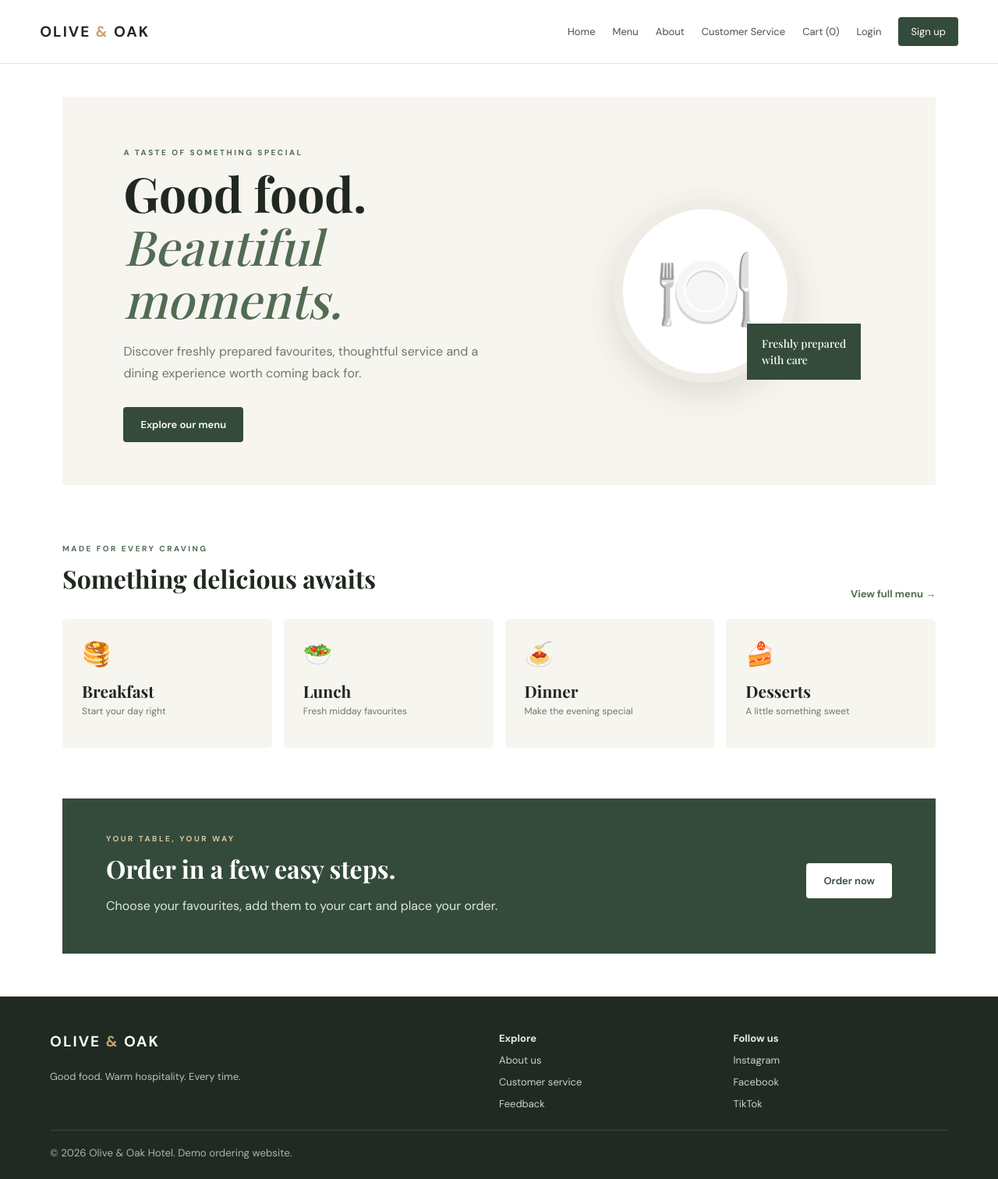
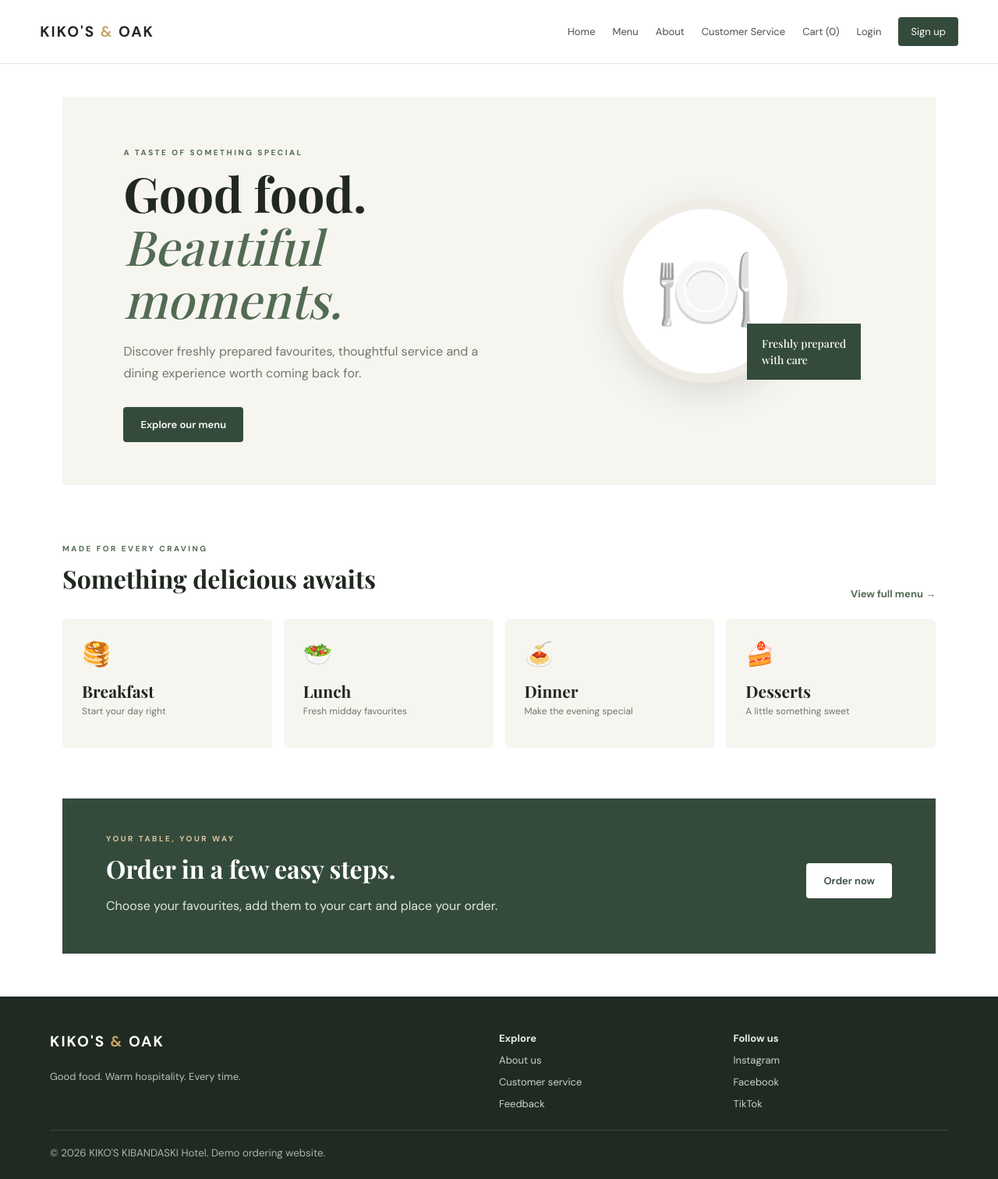
Before and after one commit to kiko146/hotel-ordering-system, a Flask app: page / in a window 1280 px wide. Shown: the whole page at 78% size. Run offline with Flask 3, Linux system fonts and the light colour scheme.

Commit message:
Update branding to KIKO'S KIBANDASKI

```diff
--- a/templates/about.html
+++ b/templates/about.html
@@ -1 +1 @@
-{% extends 'base.html' %}{% block title %}About us{% endblock %}{% block content %}<section class="page-intro"><p class="eyebrow">OUR STORY</p><h1>Hospitality, served with heart.</h1><p>At Olive & Oak, we believe memorable experiences begin with good food and thoughtful service.</p></section><div class="content-panel"><h2>Welcome to Olive & Oak</h2><p>We bring together fresh ingredients, carefully prepared meals and warm hospitality. Whether you're starting your morning, taking a lunch break or enjoying dinner, we're happy to serve you.</p><a class="button" href="{{ url_for('menu.menu_page') }}">Explore our menu</a></div>{% endblock %}
+{% extends 'base.html' %}{% block title %}About us{% endblock %}{% block content %}<section class="page-intro"><p class="eyebrow">OUR STORY</p><h1>Hospitality, served with heart.</h1><p>At KIKO'S KIBANDASKI, we believe memorable experiences begin with good food and thoughtful service.</p></section><div class="content-panel"><h2>Welcome to KIKO'S KIBANDASKI</h2><p>We bring together fresh ingredients, carefully prepared meals and warm hospitality. Whether you're starting your morning, taking a lunch break or enjoying dinner, we're happy to serve you.</p><a class="button" href="{{ url_for('menu.menu_page') }}">Explore our menu</a></div>{% endblock %}
--- a/templates/base.html
+++ b/templates/base.html
@@ -3,7 +3,7 @@
 <head>
   <meta charset="UTF-8">
   <meta name="viewport" content="width=device-width, initial-scale=1.0">
-  <title>{% block title %}Olive & Oak Hotel{% endblock %}</title>
+  <title>{% block title %}KIKO'S KIBANDASKI Hotel{% endblock %}</title>
   <link rel="stylesheet" href="{{ url_for('static', filename='css/style.css') }}">
 </head>
 <body>
--- a/templates/index.html
+++ b/templates/index.html
@@ -1,4 +1,4 @@
-{% extends 'base.html' %}{% block title %}Olive & Oak | Welcome{% endblock %}
+{% extends 'base.html' %}{% block title %}KIKO'S KIBANDASKI | Welcome{% endblock %}
 {% block content %}
 <section class="hero">
   <div class="hero-copy"><p class="eyebrow">A TASTE OF SOMETHING SPECIAL</p><h1>Good food.<br><em>Beautiful moments.</em></h1><p>Discover freshly prepared favourites, thoughtful service and a dining experience worth coming back for.</p><a class="button" href="{{ url_for('menu.menu_page') }}">Explore our menu</a></div>
--- a/templates/partials/footer.html
+++ b/templates/partials/footer.html
@@ -1,6 +1,6 @@
 <footer class="site-footer">
-  <div><a class="brand light" href="{{ url_for('home') }}">OLIVE <span>&</span> OAK</a><p>Good food. Warm hospitality. Every time.</p></div>
+  <div><a class="brand light" href="{{ url_for('home') }}">KIKO'S <span>&</span> OAK</a><p>Good food. Warm hospitality. Every time.</p></div>
   <div><strong>Explore</strong><a href="{{ url_for('about') }}">About us</a><a href="{{ url_for('customer_service') }}">Customer service</a><a href="{{ url_for('feedback.feedback_page') }}">Feedback</a></div>
   <div><strong>Follow us</strong>{% for label, link in social_links %}<a href="{{ link }}" target="_blank" rel="noopener">{{ label }}</a>{% endfor %}</div>
-  <small>© 2026 Olive & Oak Hotel. Demo ordering website.</small>
+  <small>© 2026 KIKO'S KIBANDASKI Hotel. Demo ordering website.</small>
 </footer>
--- a/templates/partials/header.html
+++ b/templates/partials/header.html
@@ -1,5 +1,5 @@
 <header class="site-header">
-  <a class="brand" href="{{ url_for('home') }}">OLIVE <span>&</span> OAK</a>
+  <a class="brand" href="{{ url_for('home') }}">KIKO'S <span>&</span> OAK</a>
   <nav>
     {% for label, endpoint in navigation_links %}<a href="{{ url_for(endpoint) }}">{{ label }}</a>{% endfor %}
     <a href="{{ url_for('cart.view_cart') }}">Cart ({{ session.get('cart', {}).values()|sum }})</a>
```
Also changed, not shown: README.txt.
